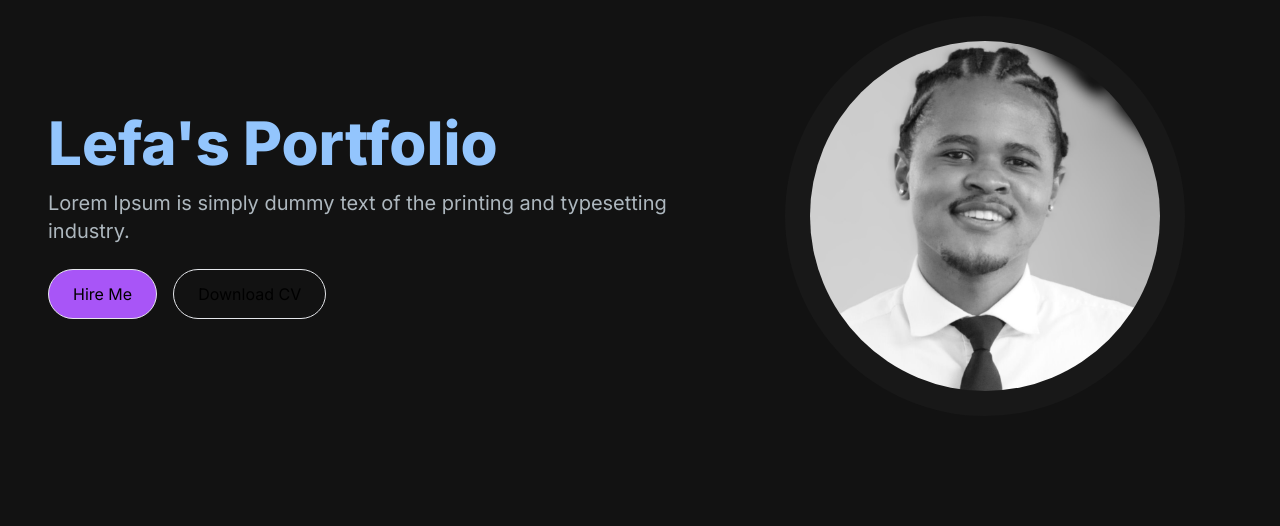
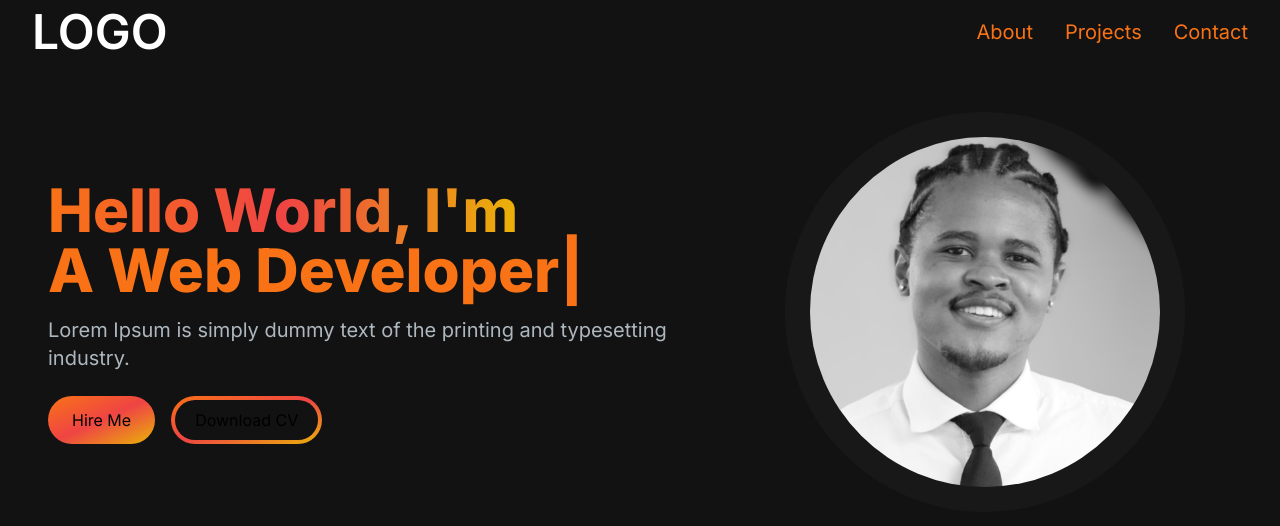
Before and after one commit to lefatsiane/online_cv_v2, a Next.js app: page / in a window 1280 px wide. Shown: the top 526 px of the page. Built offline with nearby package versions, Linux system fonts and the light colour scheme.

Commit message:
NavBar Complete

```diff
--- a/src/app/components/HeroSection.jsx
+++ b/src/app/components/HeroSection.jsx
@@ -1,28 +1,57 @@
-import React from 'react'
-import Image from 'next/image'
+"use client";
+import React from "react";
+import Image from "next/image";
+import { TypeAnimation } from "react-type-animation";
 
 const HeroSection = () => {
   return (
     <section>
-        <div className='grid grid-cols-1 sm:grid-cols-12'>
-            <div className='col-span-7 place-self-center text-center sm:text-left'>
-                <h1 className="text-blue-300 mb-4 text-4xl sm:text-5xl lg:text-6xl font-extrabold  " >
-                    Lefa's Portfolio
+      <div className="grid grid-cols-1 sm:grid-cols-12">
+        <div className="col-span-7 place-self-center text-center sm:text-left">
+          <h1 className="text-orange-500 mb-4 text-4xl sm:text-5xl lg:text-6xl font-extrabold  ">
+            <span className="text-transparent bg-clip-text bg-gradient-to-r from-orange-500 via-red-500 to-yellow-500">
+              Hello World, I'm{" "}
+            </span>
+            <br />
+            <TypeAnimation
+              sequence={[
+                // Same substring at the start will only be typed out once, initially
+                "Lefa",
+                3000, // wait 1s before replacing "Mice" with "Hamsters"
+                "A Web Developer",
+                3000,
+                "A SEO Pro",
+                3000,
+                "An UI/UX Designer",
+                3000,
+              ]}
+              wrapper="span"
+              speed={50}
+              repeat={Infinity}
+            />
           </h1>
-                <p className='text-[#ADB7BE] sm:text-lg mb-6 lg:text-xl text-base '>
-                    Lorem Ipsum is simply dummy text of the printing and typesetting industry.
+          <p className="text-[#ADB7BE] sm:text-lg mb-6 lg:text-xl text-base ">
+            Lorem Ipsum is simply dummy text of the printing and typesetting
+            industry.
           </p>
 
           <div>
-                    <button className='px-6 py-3 rounded-full w-fit sm:w-fit mr-4 bg-purple-500 hover:bg-purple-800 border ' >Hire Me </button>
-                    <button className='px-6 py-3 rounded-full w-fit sm:w-fit bg-purple-500  hover:bg-purple-800 border lg:bg-transparent ' >Download CV  </button>
+            <button className="px-6 py-3 rounded-full w-fit sm:w-fit mr-4 bg-gradient-to-br  from-orange-500 via-red-500 to-yellow-500 hover:bg-purple-800  ">
+              Hire Me{" "}
+            </button>
+            <button className="px-1 py-1 rounded-full w-fit sm:w-fit bg-gradient-to-br from-orange-500 via-red-500 to-yellow-500  hover:bg-purple-800 lg:bg-transparent ">
+              <span className="block bg-[#121212] hover:bg-slate-800 rounded-full px-5 py-2 ">
+                {" "}
+                Download CV{" "}
+              </span>
+            </button>
           </div>
         </div>
-            <div className='col-span-5 place-self-center mt-4 lg:mt-0'>
-                <div className=' relative rounded-full bg-[#181818] w-[250px] h-[250px] lg:w-[400px] lg:h-[400px]  ' >
+        <div className="col-span-5 place-self-center mt-4 lg:mt-0">
+          <div className=" relative rounded-full bg-[#181818] w-[250px] h-[250px] lg:w-[400px] lg:h-[400px]  ">
             <Image
               src="/images/mainImg.JPG"
-                alt='something'
+              alt="something"
               width={300}
               height={300}
               class=" absolute transform rounded-full w-[200px] lg:w-[350px]  -translate-x-1/2 -translate-y-1/2 top-1/2 left-1/2"
@@ -31,7 +60,7 @@
         </div>
       </div>
     </section>
-  )
-}
+  );
+};
 
-export default HeroSection
+export default HeroSection;
--- /dev/null
+++ b/src/app/components/MenuOverLay.jsx
@@ -0,0 +1,16 @@
+import React from "react";
+import NavLink from "./Navlink";
+
+const MenuOverLay = ({links}) => {
+  return (
+    <ul className="flex flex-col py-4 items-center ">
+      {links.map((link, index) => (
+        <li key={index} >
+          <NavLink href={link.path} title={link.title} />{" "}
+        </li>
+      ))}
+    </ul>
+  );
+};
+
+export default MenuOverLay;
--- /dev/null
+++ b/src/app/components/NavLink.jsx
@@ -0,0 +1,15 @@
+import Link from "next/link";
+
+const NavLink = ({ href, title }) => {
+  return (
+    <Link
+      rel="stylesheet"
+      href={href}
+      className="py-2 pl-3 pr-4 text-orange-500 sm:text-xl md:p-0 hover:text-white "
+    >
+      {title}
+    </Link>
+  );
+};
+
+export default NavLink;
--- /dev/null
+++ b/src/app/components/Navbar.jsx
@@ -0,0 +1,66 @@
+"use client";
+
+import React, { useState } from "react";
+import Link from "next/link";
+import NavLink from "./Navlink";
+import { Bars3Icon, XMarkIcon } from "@heroicons/react/24/solid";
+import MenuOverLay from "./MenuOverLay";
+
+const navLinks = [
+  { title: "About", path: "#about" },
+  {
+    title: "Projects",
+    path: "#projects",
+  },
+  {
+    title: "Contact",
+    path: "#contact",
+  },
+];
+
+function Navbar() {
+  const [navBarOpen, setNavBarOpen] = useState(false);
+
+  return (
+    <nav className="fixed top-0 left-0 right-0 z-10 bg-[#121212] bg-opacity-100">
+      <div className="flex flex-wrap items-center justify-between mx-auto px-8 py-2 ">
+        <Link href={"/"} className="text-5xl text-white font-semibold">
+          LOGO
+        </Link>
+
+        <div className=" mobile-menu block md:hidden ">
+          {!navBarOpen ? (
+            <button
+              onClick={() => setNavBarOpen(true)}
+              className="flex items-center px-3 py-2 border rounded  border-slate-200 hover:text-yellow-300 hover:border-yellow-300  text-slate-200"
+            >
+              {" "}
+              <Bars3Icon XMarkIcon className="h-5 w-5 " />{" "}
+            </button>
+          ) : (
+            <button
+              onClick={() => setNavBarOpen(false)}
+              className="flex items-center px-3 py-2 border rounded  border-slate-200 hover:text-yellow-300 hover:border-yellow-300  text-slate-200"
+            >
+              {" "}
+              <XMarkIcon className="h-5 w-5 " />{" "}
+            </button>
+          )}
+        </div>
+
+        <div className="menu hidden md:block md:w-auto " id="navbar">
+          <ul className="flex p-4 md:p-0 md:flex-row md:space-x-8 mt-0">
+            {navLinks.map((link, index) => (
+              <li key={index}>
+                <NavLink href={link.path} title={link.title} />
+              </li>
+            ))}
+          </ul>
+        </div>
+      </div>
+      {navBarOpen ? <MenuOverLay links={navLinks} /> : null}
+    </nav>
+  );
+}
+
+export default Navbar;
--- a/src/app/page.js
+++ b/src/app/page.js
@@ -1,10 +1,14 @@
 import Image from "next/image";
 import HeroSection from "./components/HeroSection";
+import Navbar from "./components/Navbar";
 
 export default function Home() {
-  return <main className="flex min-h-screen flex-col bg-[#121212]" >
-    <div className="container mx-auto px-12 py-4">
-    <HeroSection/>
-    </div>
-  </main>;
+  return (
+    <main className="flex min-h-screen flex-col bg-[#121212]">
+      <Navbar />
+      <div className="container mt-24  mx-auto px-12 py-4">
+        <HeroSection />
+      </div>
+    </main>
+  );
 }
```
Also changed, not shown: package.json (+6 -4 lines), 1 other file (tests, documents, lock files or other folders). Lines whose indentation alone changed are shown as unchanged.
